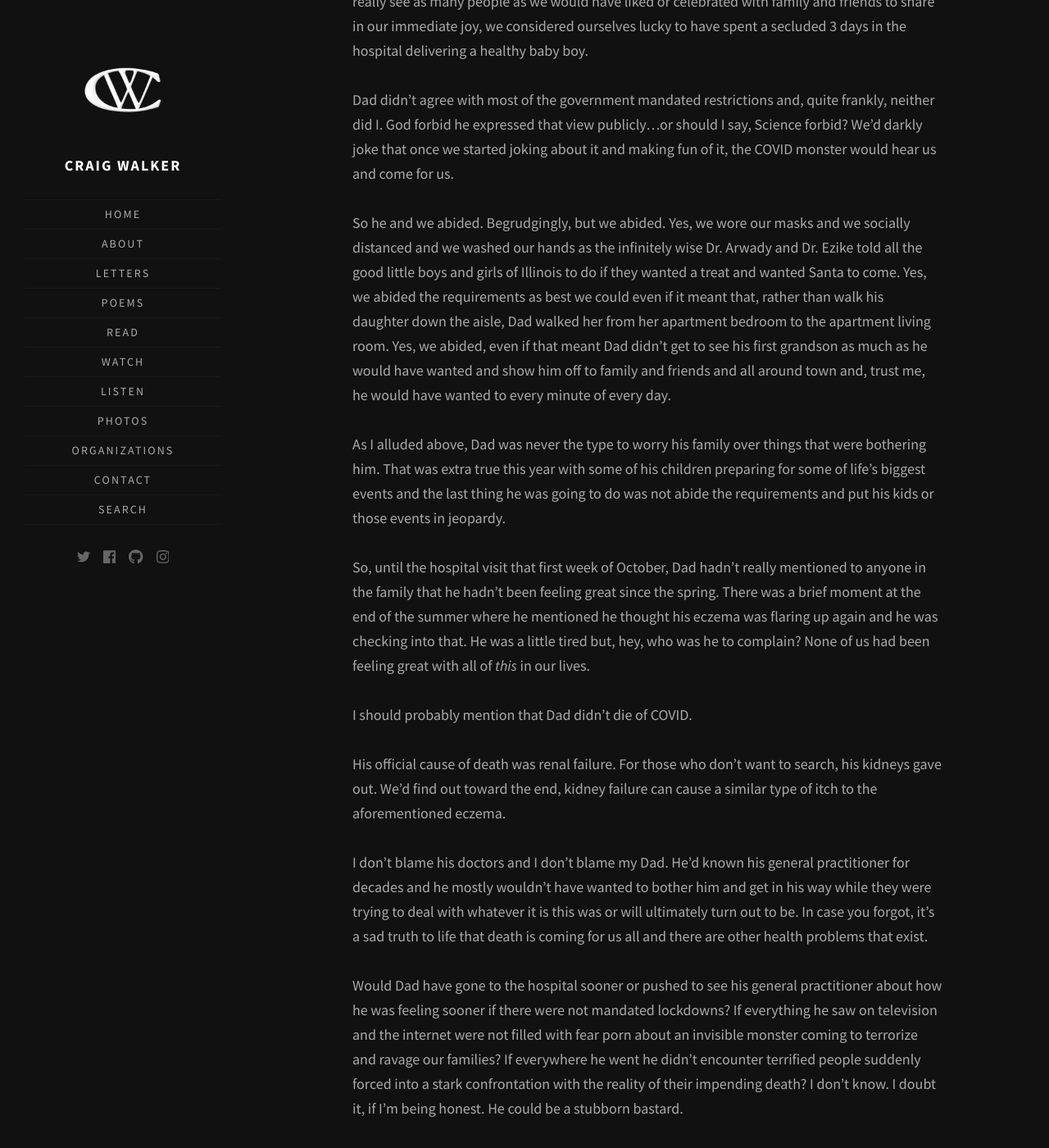
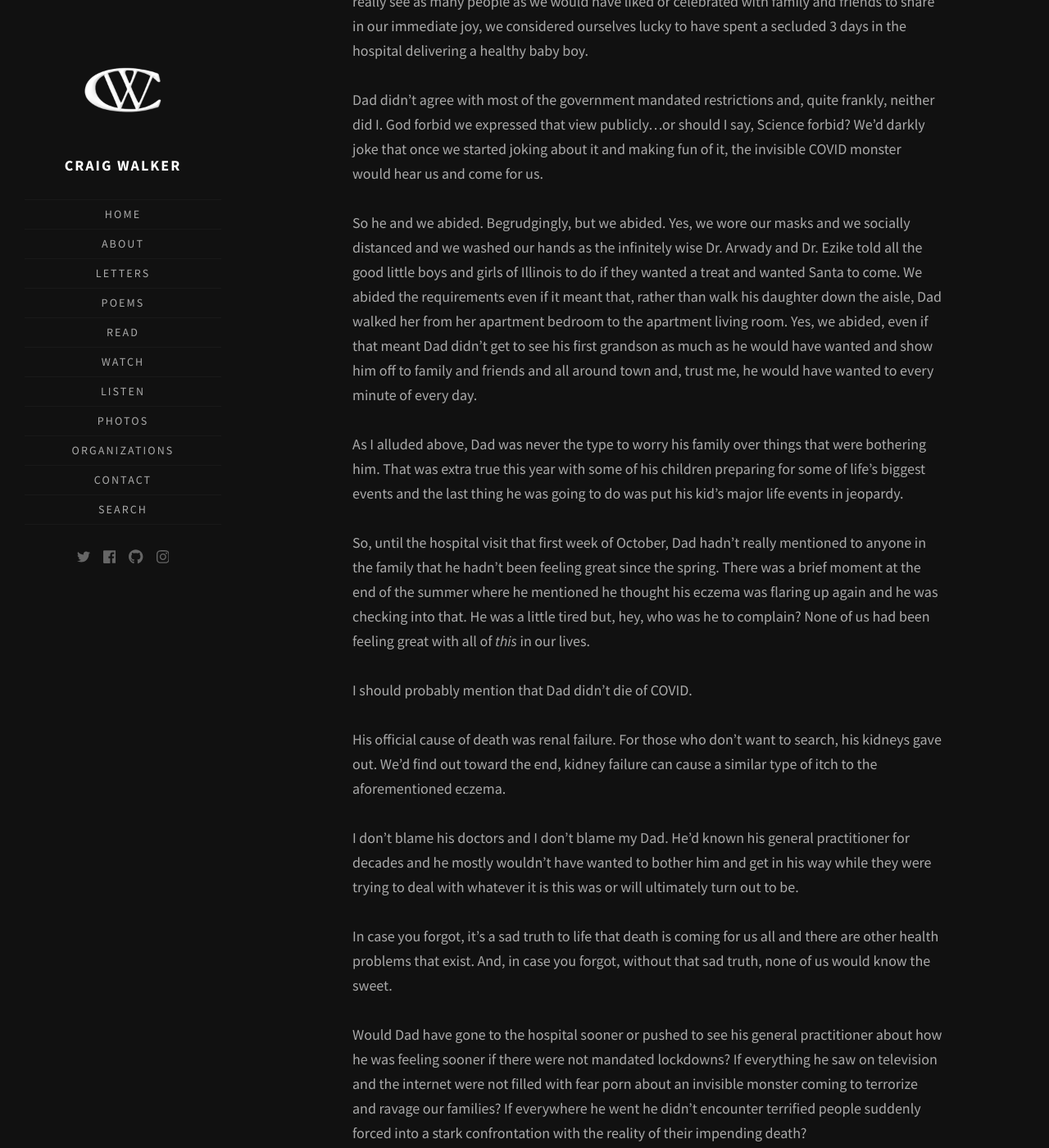
Before and after one commit to walkercraig/walkercraig, a Jekyll site: the page built from _posts/2020/2020-12-31-for-auld-lang-syne-2020.md, in a window 1280 px wide and 1400 px high, scrolled down 1307 px. Shown: the whole window at 82% size. Built offline with Jekyll 4.4.1, drawn with Linux system fonts in a browser that asks for light colours; some web fonts are replaced; some of the changed text lies outside the part shown.

Commit message:
Update 2020-12-31-for-auld-lang-syne-2020.md

```diff
--- a/_posts/2020/2020-12-31-for-auld-lang-syne-2020.md
+++ b/_posts/2020/2020-12-31-for-auld-lang-syne-2020.md
@@ -18,17 +18,17 @@
 
 We all know what happened next.
 
-The wedding and the baby showers were canceled. Same with the birthing classes. And then the dinners and the weddings and the honeymoons. Visiting family members and loved ones was discouraged and, in many cases of the elderly, also canceled. And then the schools and the sports and the theatre and the music and the movies and the reunions and the churches and the restaurants and the ladies nights at the bars and the small businesses and the pretty much whatever else you can think of was canceled.
+The baby showers were canceled. Same with the birthing classes. And then the dinners and the weddings and the honeymoons. Visiting family members and loved ones was discouraged and, in many cases of the elderly, also canceled. And then the schools and the sports and the theatre and the music and the movies and the reunions and the churches and the restaurants and the ladies nights at the bars and the small businesses and the pretty much whatever else you can think of was canceled.
 
 Our family did the best we could celebrating my sister and her new husband with immediate family in a make-shift ceremony in her apartment. Despite briefly losing my day job and my wife's business being temporarily shut down halfway through her pregnancy and the uncertainty over what was going to happen next and the worries over the effects on the baby, we all powered through.
 
 Fortunately, my employer figured out how to get by and I worked through the lockdowns. And even though I wasn't allowed to go with my wife to her doctor appointments and we couldn't really see as many people as we would have liked or celebrated with family and friends to share in our immediate joy, we considered ourselves lucky to have spent a secluded 3 days in the hospital delivering a healthy baby boy.
 
-Dad didn't agree with most of the government mandated restrictions and, quite frankly, neither did I. God forbid he expressed that view publicly...or should I say, Science forbid? We'd darkly joke that once we started joking about it and making fun of it, the COVID monster would hear us and come for us.
+Dad didn't agree with most of the government mandated restrictions and, quite frankly, neither did I. God forbid we expressed that view publicly...or should I say, Science forbid? We'd darkly joke that once we started joking about it and making fun of it, the invisible COVID monster would hear us and come for us.
 
-So he and we abided. Begrudgingly, but we abided. Yes, we wore our masks and we socially distanced and we washed our hands as the infinitely wise Dr. Arwady and Dr. Ezike told all the good little boys and girls of Illinois to do if they wanted a treat and wanted Santa to come. Yes, we abided the requirements as best we could even if it meant that, rather than walk his daughter down the aisle, Dad walked her from her apartment bedroom to the apartment living room. Yes, we abided, even if that meant Dad didn't get to see his first grandson as much as he would have wanted and show him off to family and friends and all around town and, trust me, he would have wanted to every minute of every day.
+So he and we abided. Begrudgingly, but we abided. Yes, we wore our masks and we socially distanced and we washed our hands as the infinitely wise Dr. Arwady and Dr. Ezike told all the good little boys and girls of Illinois to do if they wanted a treat and wanted Santa to come. We abided the requirements even if it meant that, rather than walk his daughter down the aisle, Dad walked her from her apartment bedroom to the apartment living room. Yes, we abided, even if that meant Dad didn't get to see his first grandson as much as he would have wanted and show him off to family and friends and all around town and, trust me, he would have wanted to every minute of every day.
 
-As I alluded above, Dad was never the type to worry his family over things that were bothering him. That was extra true this year with some of his children preparing for some of life's biggest events and the last thing he was going to do was not abide the requirements and put his kids or those events in jeopardy.
+As I alluded above, Dad was never the type to worry his family over things that were bothering him. That was extra true this year with some of his children preparing for some of life's biggest events and the last thing he was going to do was put his kid's major life events in jeopardy.
 
 So, until the hospital visit that first week of October, Dad hadn't really mentioned to anyone in the family that he hadn't been feeling great since the spring. There was a brief moment at the end of the summer where he mentioned he thought his eczema was flaring up again and he was checking into that. He was a little tired but, hey, who was he to complain? None of us had been feeling great with all of *this* in our lives.
 
@@ -36,13 +36,19 @@
 
 His official cause of death was renal failure. For those who don't want to search, his kidneys gave out. We'd find out toward the end, kidney failure can cause a similar type of itch to the aforementioned eczema.
 
-I don't blame his doctors and I don't blame my Dad. He'd known his general practitioner for decades and he mostly wouldn't have wanted to bother him and get in his way while they were trying to deal with whatever it is this was or will ultimately turn out to be. In case you forgot, it's a sad truth to life that death is coming for us all and there are other health problems that exist.
+I don't blame his doctors and I don't blame my Dad. He'd known his general practitioner for decades and he mostly wouldn't have wanted to bother him and get in his way while they were trying to deal with whatever it is this was or will ultimately turn out to be.
 
-Would Dad have gone to the hospital sooner or pushed to see his general practitioner about how he was feeling sooner if there were not mandated lockdowns? If everything he saw on television and the internet were not filled with fear porn about an invisible monster coming to terrorize and ravage our families? If everywhere he went he didn't encounter terrified people suddenly forced into a stark confrontation with the reality of their impending death? I don't know. I doubt it, if I'm being honest. He could be a stubborn bastard.
+In case you forgot, it's a sad truth to life that death is coming for us all and there are other health problems that exist. And, in case you forgot, without that sad truth, none of us would know the sweet.
 
-I admit I'm sad and angry that this was the last year he got to experience but I am keenly aware that not everyone is given as much as he was. I mostly just miss my Dad.
+Would Dad have gone to the hospital sooner or pushed to see his general practitioner about how he was feeling sooner if there were not mandated lockdowns? If everything he saw on television and the internet were not filled with fear porn about an invisible monster coming to terrorize and ravage our families? If everywhere he went he didn't encounter terrified people suddenly forced into a stark confrontation with the reality of their impending death?
 
-But this is not an elegy. I did write something about him and there's a lot more within myself than anything I could ever fully put down on paper. In any case, what I have to say about him and how I felt about him is for me, him, and God alone.
+I don't know. I doubt it, if I'm being honest. He could be a stubborn bastard.
+
+I want to be clear this is not an elegy. I did write something about him and there's a lot more within myself than I could ever fully put down on paper. In any case, what I have to say about him and how I felt about him is for me, him, and God alone.
+
+I am keenly aware that not everyone is given as much as he was. Still, I admit I'm sad and angry that this was the last year he got to experience.
+
+I mostly just miss my Dad.
 
 This opener is just to provide you some context. To try to briefly explain where I've been and why I've decided to start this annual New Year's column. Going forward, I'm not sure if I'll publish it on New Year's Eve or New Year's Day, but I'm going to try and rewrite this same piece every New Year's.
 
```
